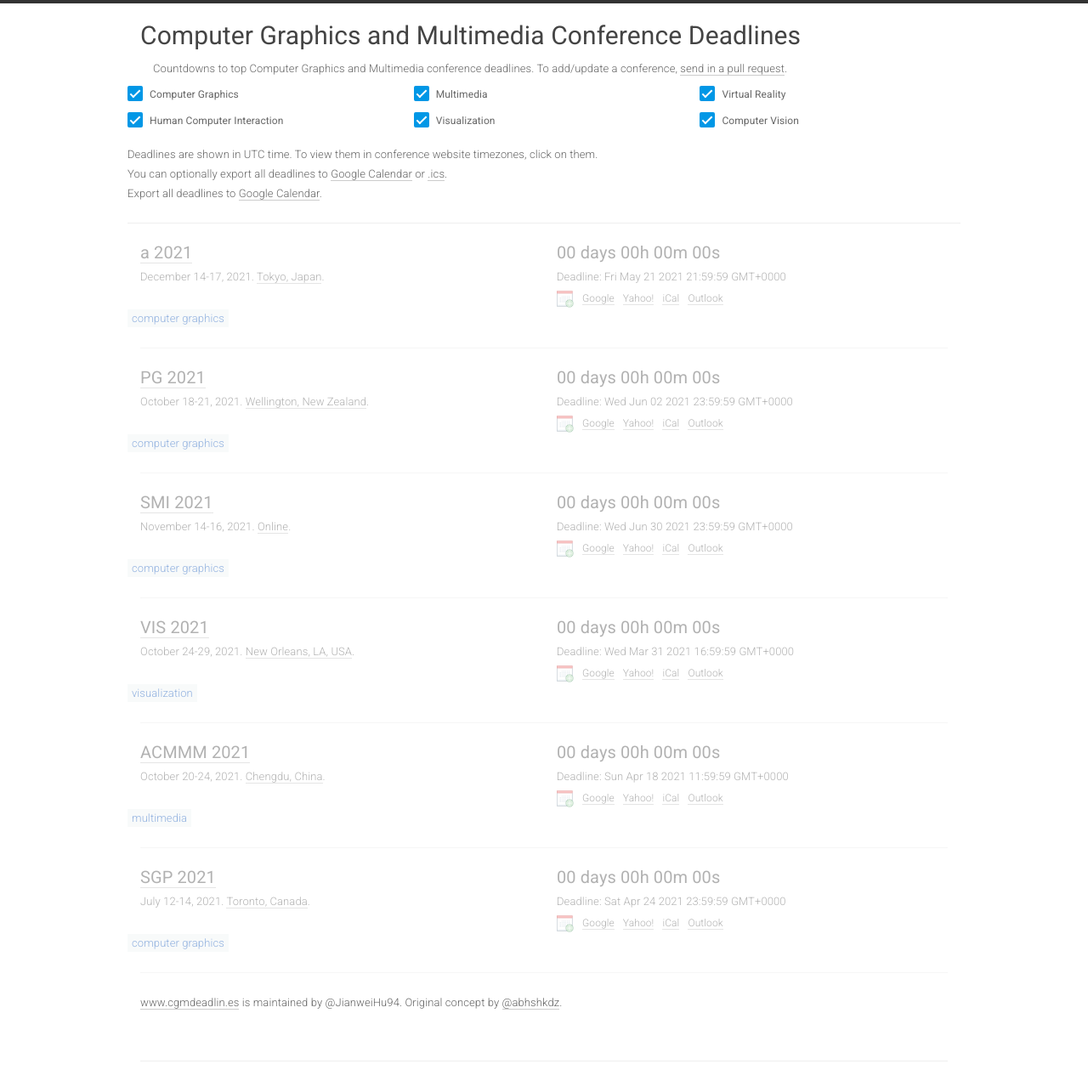
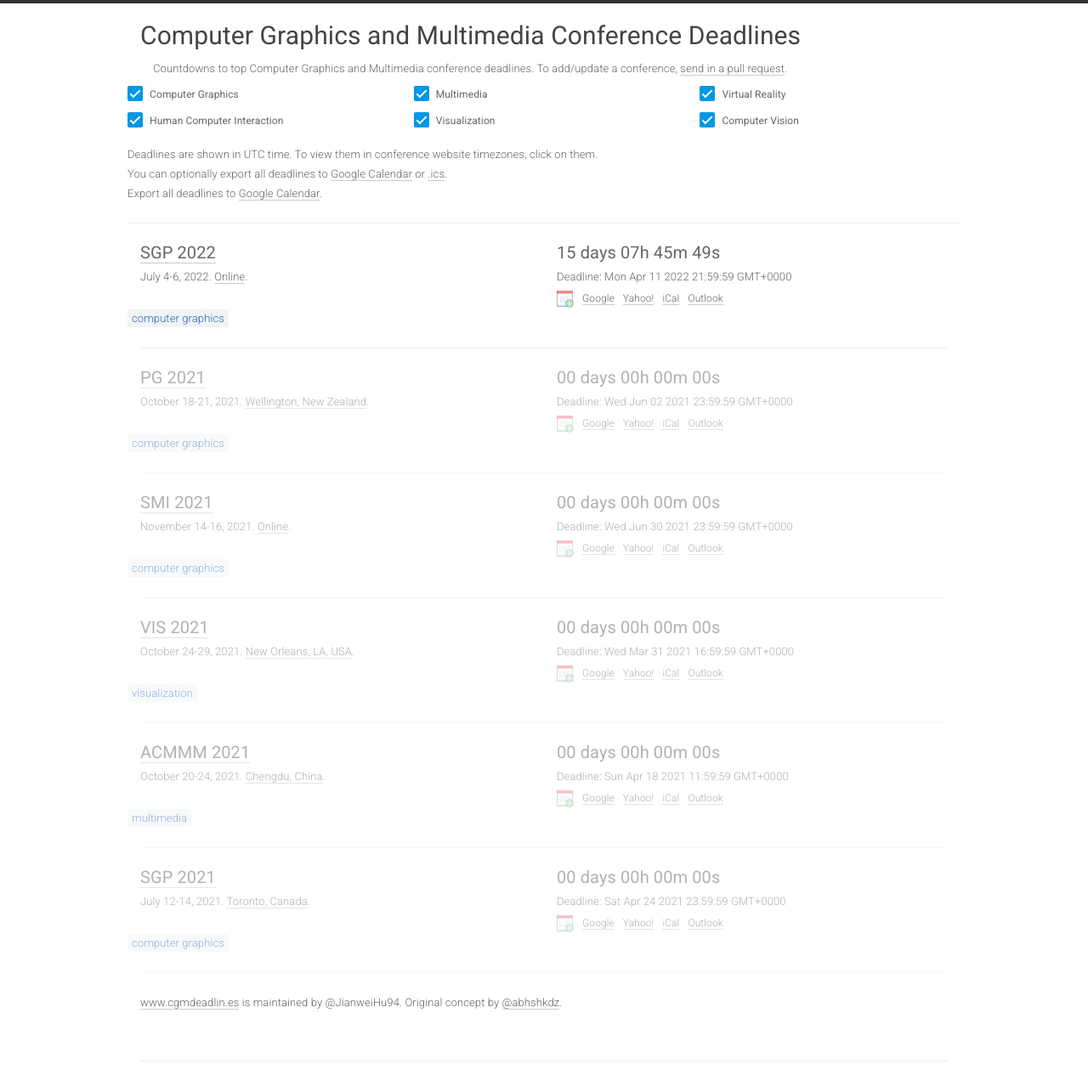
Before and after one commit to JianweiHu94/cgm-deadlines, a Jekyll site: the page built from index.html, in a window 1280 px wide. Shown: the whole page at 85% size. Built offline with Jekyll 4.4.1, drawn with Linux system fonts in a browser that asks for light colours; nearby versions of some CDN libraries.

Commit message:
Update conferences.yml

```diff
--- a/_data/conferences.yml
+++ b/_data/conferences.yml
@@ -1,14 +1,14 @@
 ---
 
 
-- title: a
-  year: 2021
-  id: sig-asia21
-  link: https://sa2021.siggraph.org/en/
-  deadline: '2021-05-21 21:59:59'
+- title: SGP
+  year: 2022
+  id: sgp22
+  link:  https://sgp2022.github.io/
+  deadline: '2022-04-11 21:59:59'
   timezone: UTC/GMT
-  date: December 14-17, 2021
-  place: Tokyo, Japan
+  date: July 4-6, 2022
+  place: Online
   sub: CG
 
 
```
